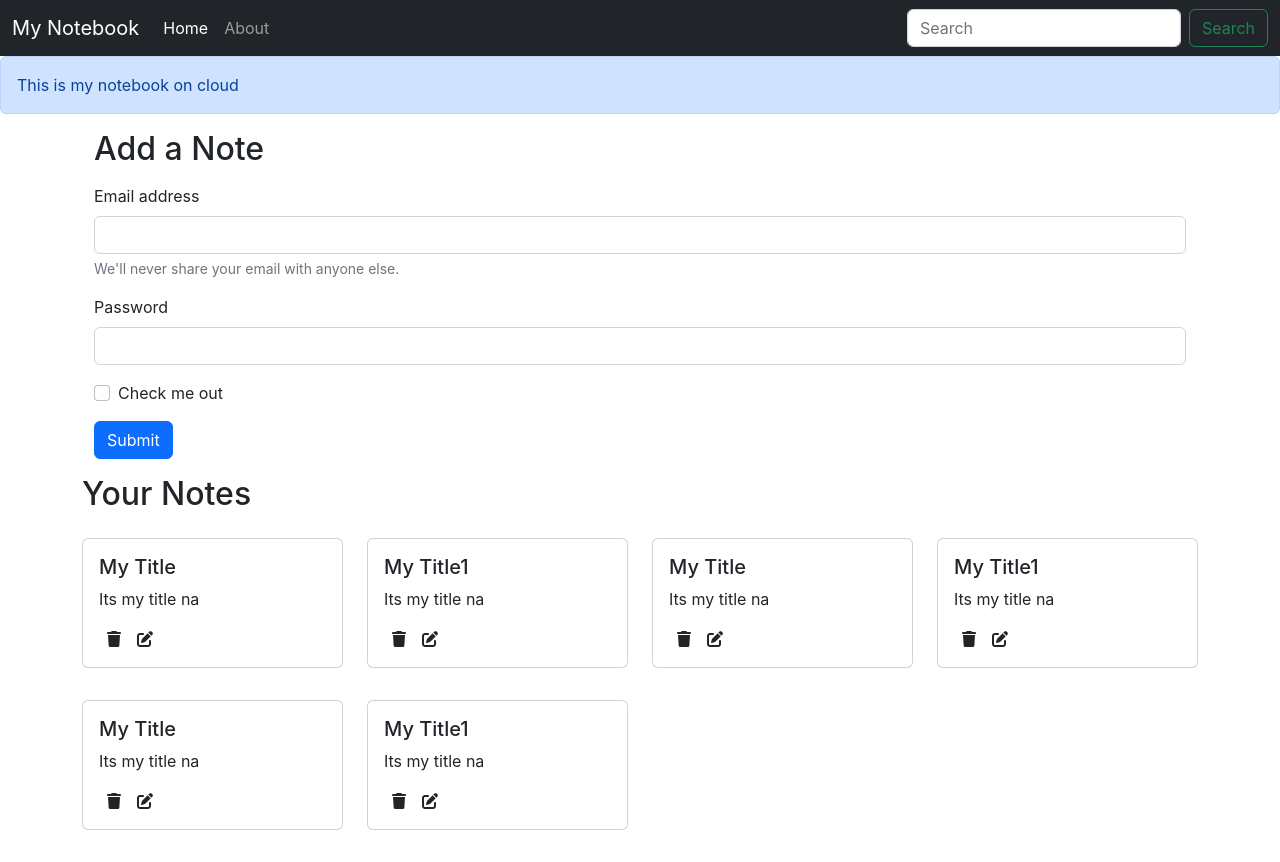
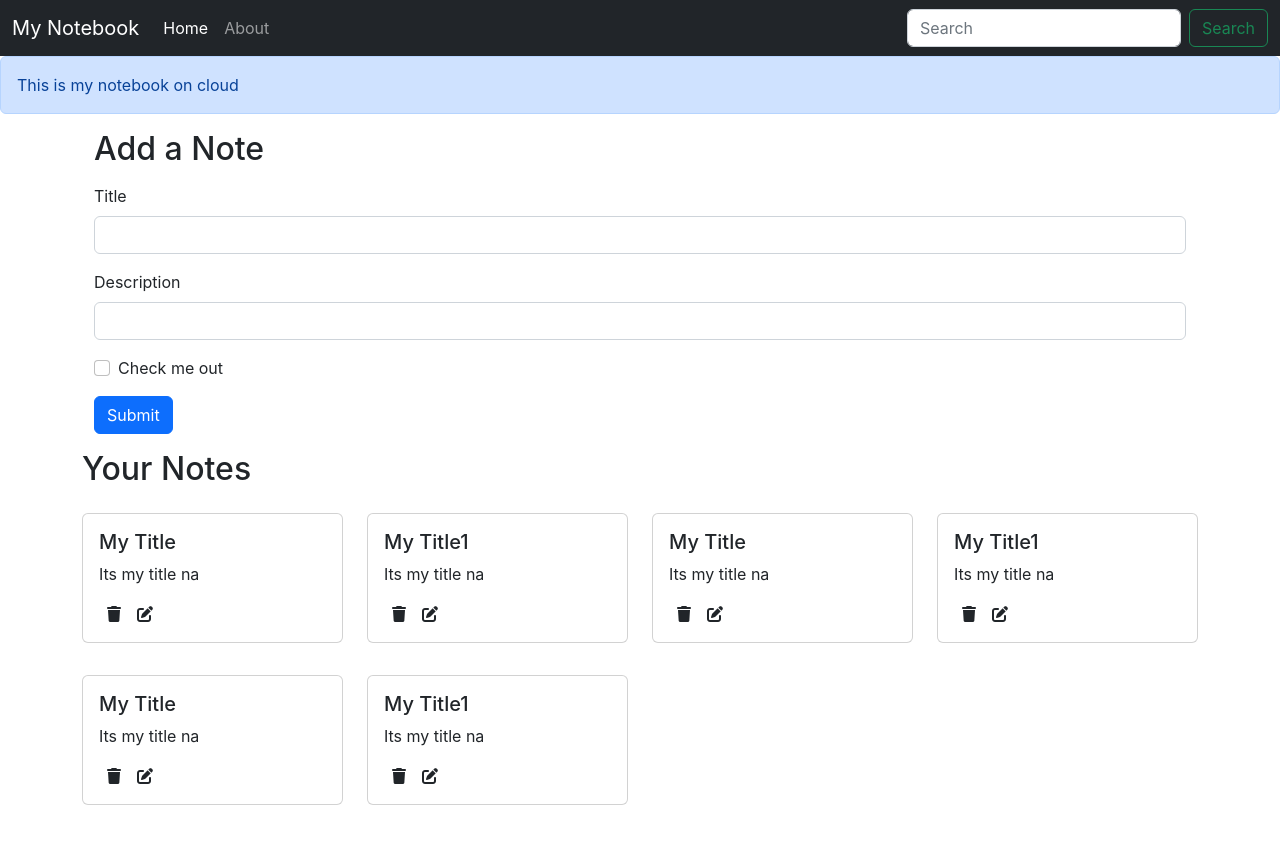
Before and after one commit to Punit9349/i-notebook, a React (Create React App) app: page / in a window 1280 px wide. After the commit the page ends 837 px from the top, so only its background shows below. Built offline with nearby package versions, Linux system fonts and the light colour scheme.

Commit message:
Adding add Note component in our app

```diff
--- /dev/null
+++ b/src/Components/AddNote.js
@@ -0,0 +1,43 @@
+import React from 'react'
+import { useState , useContext} from "react";
+import noteContext from "../context/notes/noteContext";
+
+const AddNote = () => {
+    const context = useContext(noteContext);
+    const {addNote}= context;
+
+    const [note, setnote] = useState({title: "", description: "", tag: "default"});
+
+    const handleClick=(e)=>{
+        e.preventDefault();
+        addNote(note.title, note.description, note.tag);
+    }
+
+    const onChange=(e)=>{
+        setnote({...note,[e.target.name]: e.target.value})
+    }
+  return (
+    <div>
+        <div className="container my-3">
+          <h2>Add a Note</h2>
+          <form className='my-3'>
+             <div className="mb-3">
+               <label htmlFor="title" className="form-label">Title</label>
+               <input type="text" className="form-control" id="title" name="title" aria-describedby="emailHelp" onChange={onChange}/>
+             </div>
+             <div className="mb-3">
+               <label htmlFor="description" className="form-label">Description</label>
+               <input type="text" className="form-control" id="description" name="description" onChange={onChange}/>
+             </div>
+             <div className="mb-3 form-check">
+               <input type="checkbox" className="form-check-input" id="exampleCheck1"/>
+               <label className="form-check-label" htmlFor="exampleCheck1">Check me out</label>
+             </div>
+             <button type="submit" className="btn btn-primary" onClick={handleClick} >Submit</button>
+          </form>
+        </div>
+    </div>
+  )
+}
+
+export default AddNote
--- a/src/Components/Alert.js
+++ b/src/Components/Alert.js
@@ -3,7 +3,7 @@
 const Alert = (props) => {
   return (
     <div>
-        <div class="alert alert-primary" role="alert">
+        <div className="alert alert-primary" role="alert">
              {props.message}
         </div>
     </div>
--- a/src/Components/Home.js
+++ b/src/Components/Home.js
@@ -1,32 +1,10 @@
- import React from 'react'
- import Notes from './Notes'
+import Notes from './Notes'
 
  const Home = () => {
    return (
      <div>
-       <div className="container my-3">
-          <h2>Add a Note</h2>
-          <form className='my-3'>
-             <div className="mb-3">
-               <label htmlFor="exampleInputEmail1" className="form-label">Email address</label>
-               <input type="email" className="form-control" id="exampleInputEmail1" aria-describedby="emailHelp"/>
-               <div id="emailHelp" className="form-text">We'll never share your email with anyone else.</div>
-             </div>
-             <div className="mb-3">
-               <label htmlFor="exampleInputPassword1" className="form-label">Password</label>
-               <input type="password" className="form-control" id="exampleInputPassword1"/>
-             </div>
-             <div className="mb-3 form-check">
-               <input type="checkbox" className="form-check-input" id="exampleCheck1"/>
-               <label className="form-check-label" htmlFor="exampleCheck1">Check me out</label>
-             </div>
-             <button type="submit" className="btn btn-primary">Submit</button>
-          </form>
-        </div>
 
         <Notes/>
-
-
       </div>
 
    )
--- a/src/Components/Notes.js
+++ b/src/Components/Notes.js
@@ -1,18 +1,22 @@
 import React from 'react'
 import { useContext } from 'react';
 import noteContext from "../context/notes/noteContext";
+import AddNote from './AddNote';
 import Noteitem from './Noteitem';
 
 const Notes = () => {
     const context = useContext(noteContext);
-    const {notes, setnotes}= context;
+    const {notes, addNote}= context;
   return (
+    <>
+    <AddNote />
     <div className="row my-3">
     <h2>Your Notes</h2>
     {notes.map((note)=>{
        return <Noteitem key={note._id} note={note} />;
     })}
     </div>
+    </>
   )
 }
 
--- a/src/context/notes/NoteState.js
+++ b/src/context/notes/NoteState.js
@@ -63,8 +63,35 @@
 
       const [notes, setnotes] = useState(notesInitial)
 
+      // Add a Note
+      const addNote=(title, description, tag)=>{
+        // TODO: API call
+        console.log("Adding a new note");
+        const note= {
+          "_id": "62b373aa7b97d8bf17efad922",
+          "user": "62aa19bd4dd200099326a251",
+          "title": title,
+          "description": description,
+          "tag": tag,
+          "date": "2022-06-22T19:55:22.261Z",
+          "__v": 0
+        };
+        setnotes(notes.concat(note));
+
+      }
+
+      // Delete a Note
+      const deleteNote=()=>{
+
+      }
+
+      // Edit a Note
+      const editNote=()=>{
+
+      }
+
     return (
-        <noteContext.Provider value={{notes, setnotes}}>
+        <noteContext.Provider value={{notes, addNote, deleteNote, editNote}}>
             {props.children}
         </noteContext.Provider>
     )
```
